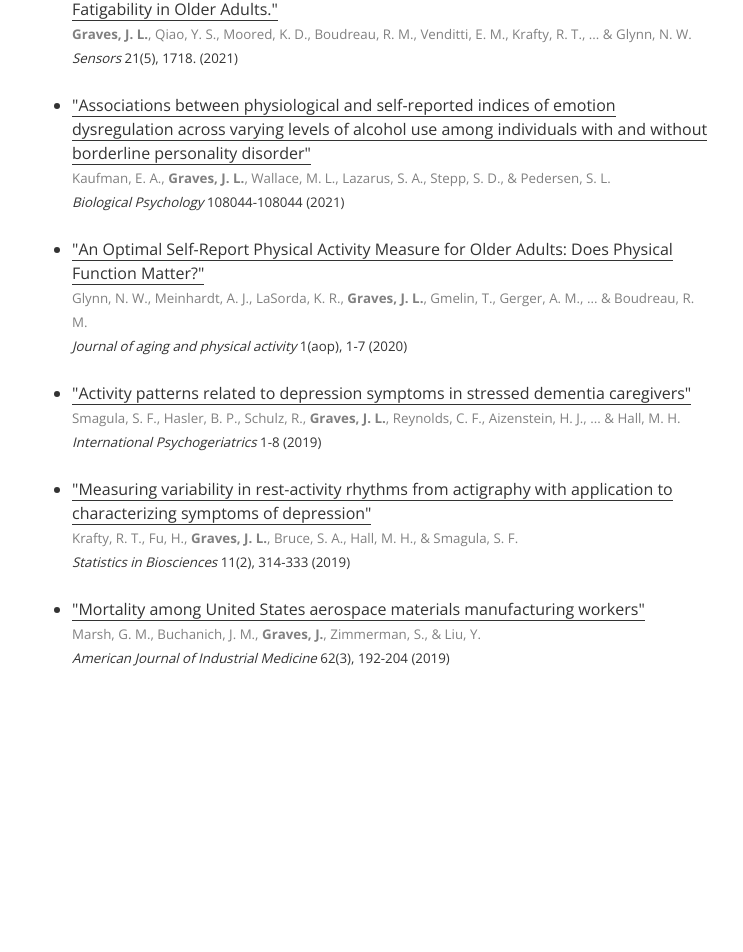
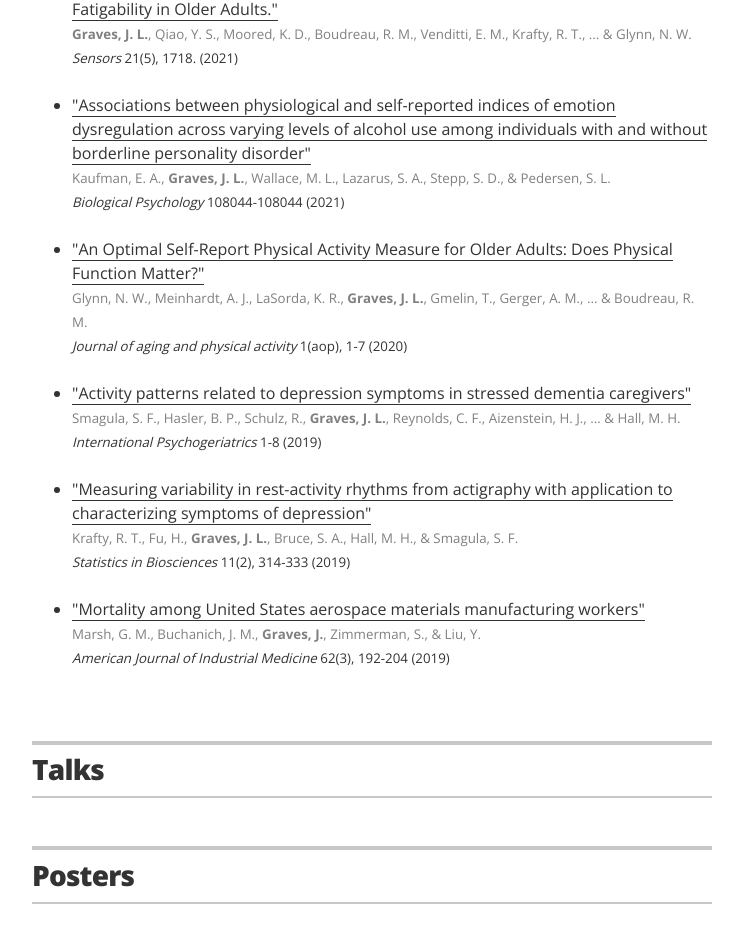
Before and after one commit to JessLGraves/jesslgraves.github.io, a Jekyll site: the page built from papers.html, in a window 1280 px wide. Shown: the part 332-1284 px from the top of the page, without its empty margins (268-1011 px from the left). Built offline with Jekyll 4.4.1, drawn with Linux system fonts in a browser that asks for light colours; before the commit the page ends 1073 px from its top, so only the background shows below that.

Commit message:
Update papers.html

```diff
--- a/_layouts/papers.html
+++ b/_layouts/papers.html
@@ -21,7 +21,6 @@
 
       </header>
 
-      {% if site.resume_section_papers %}
       <section class="content-section">
         <header class="section-header">
           <h2>Academic Publications</h2>
@@ -42,7 +41,39 @@
           </ul>
         </div>
       </section>
-      {% endif %}
+
+      <section class="content-section">
+        <header class="section-header">
+          <h2>Talks</h2>
+        </header>
+        <div class="resume-item">
+          <ul class="resume-item-list">
+            {% for talk in site.data.presentations.talks %}
+            <li>
+              {{ talk.detail }}
+              {% if talk.url %}<a href="{{ talk.url }}">(link)</a>{% endif %}
+            </li><br>
+            {% endfor %}
+          </ul>
+        </div>
+      </section>
+
+      <section class="content-section">
+        <header class="section-header">
+          <h2>Posters</h2>
+        </header>
+        <div class="resume-item">
+          <ul class="resume-item-list">
+            {% for poster in site.data.presentations.posters %}
+            <li>
+              {{ poster.detail }}
+              {% if talk.url %}<a href="{{ talk.url }}">(link)</a>{% endif %}
+            </li><br>
+            {% endfor %}
+          </ul>
+        </div>
+      </section>
+
     </div>
 
   </body>
```
